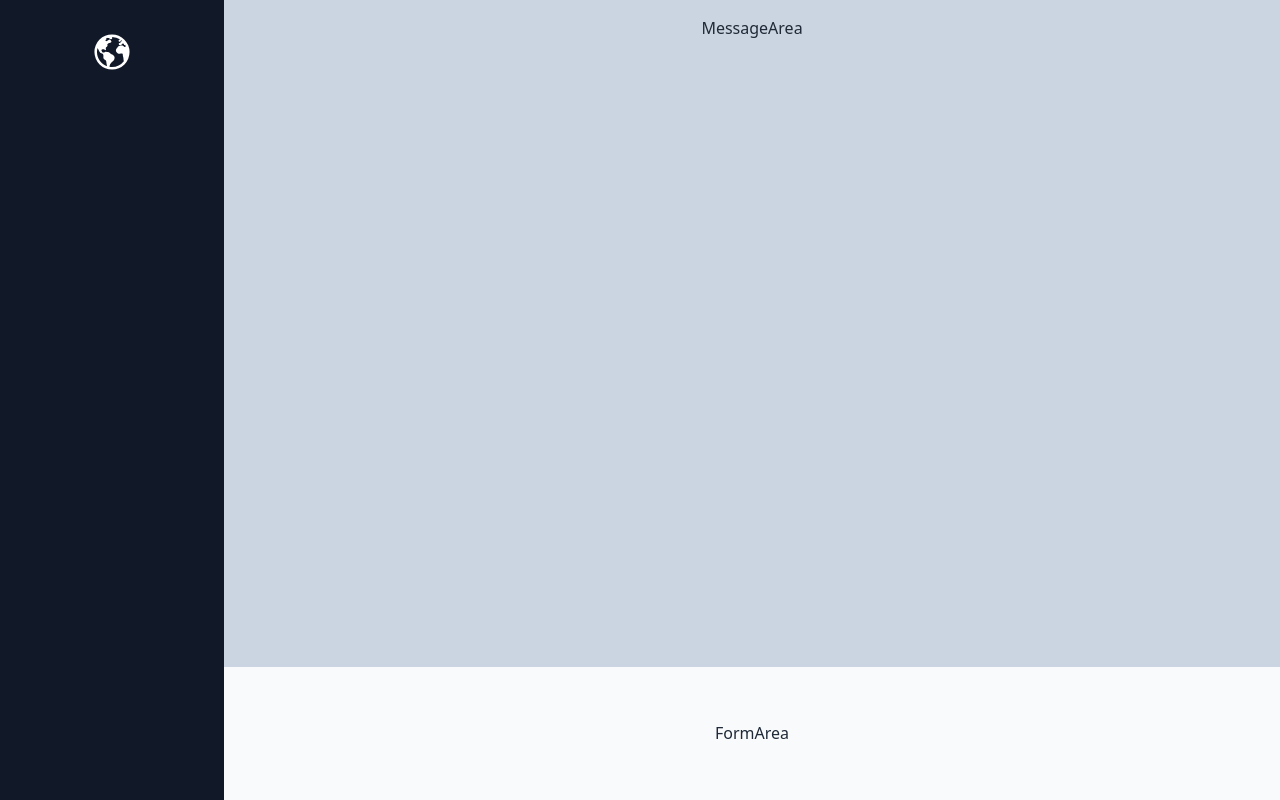
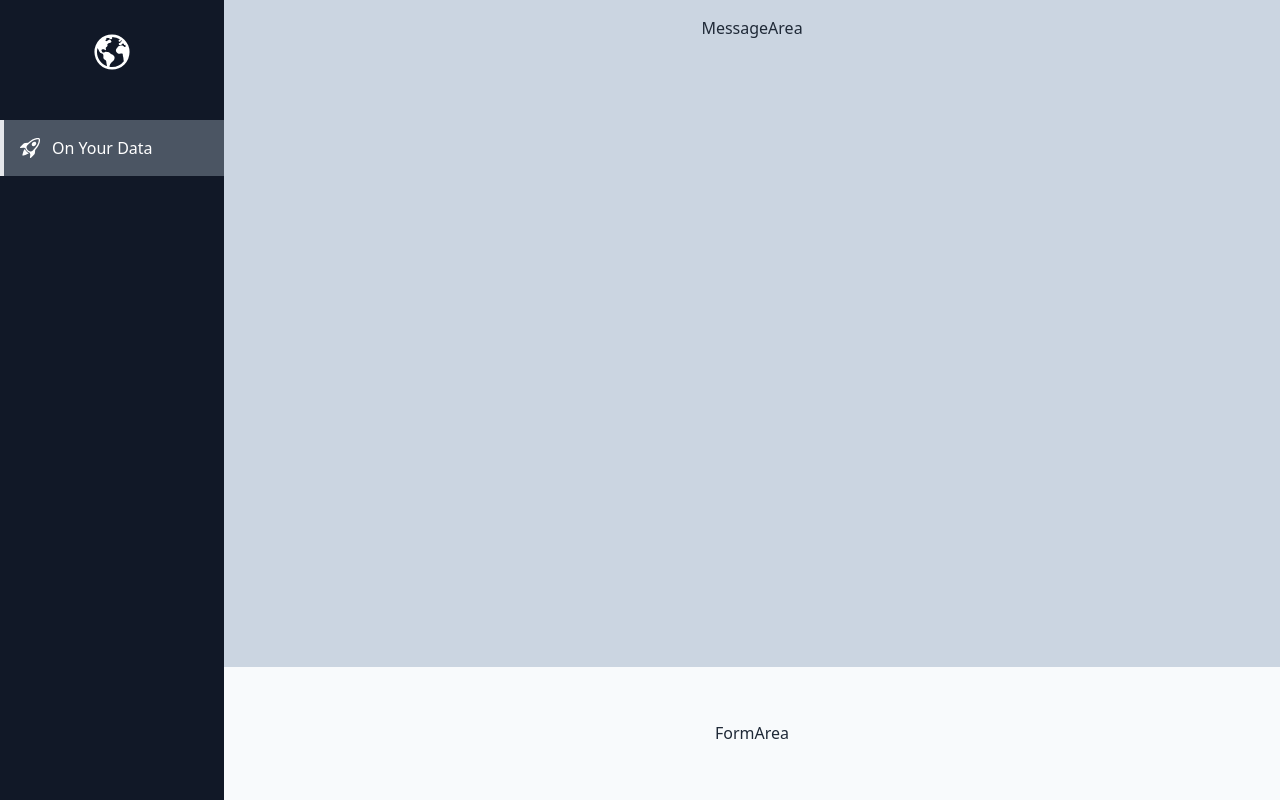
Before and after one commit to takakimiyajima/rag-aoai-frontend, a Next.js app: page / in a window 1280 px wide. Built offline with nearby package versions, Linux system fonts and the light colour scheme.

Commit message:
feat: nav list

```diff
--- /dev/null
+++ b/src/components/NavList/NavItem.tsx
@@ -0,0 +1,24 @@
+'use client'
+
+import Link from 'next/link'
+import { usePathname } from 'next/navigation'
+import React from 'react'
+
+interface NavItemProps {
+  label: string
+  link: string
+  icon: React.ReactNode
+}
+
+const NavItem = ({ label, link, icon }: NavItemProps) => {
+  const pathname = usePathname()
+
+  return (
+    <Link href={link} className={`flex p-4 items-center w-full hover:bg-gray-600 font-medium ${pathname === link ? 'bg-gray-600 border-l-4 border-r-gray-100' : ''}`}>
+      <div className='mr-3'>{icon}</div>
+      <div>{label}</div>
+    </Link>
+  )
+}
+
+export default NavItem
--- /dev/null
+++ b/src/components/NavList/NavList.tsx
@@ -0,0 +1,32 @@
+import React from 'react'
+import { BsRocketTakeoff } from 'react-icons/bs'
+import { FaRocket } from 'react-icons/fa'
+import NavItem from './NavItem'
+
+interface NavListProps {
+  id: string
+  label: string
+  link: string
+  icon: React.ReactNode
+}
+
+const NavList = () => {
+  const navList: NavListProps[] = [
+    {
+      id: '1',
+      label: 'On Your Data',
+      link: '/',
+      icon: <BsRocketTakeoff className='size-5' />,
+    },
+  ]
+
+  return (
+    <div className='mt-12'>
+      {navList.map((navItem) => (
+        <NavItem key={navItem.id} {...navItem} />
+      ))}
+    </div>
+  )
+}
+
+export default NavList
--- a/src/components/SideMenu/SideMenu.tsx
+++ b/src/components/SideMenu/SideMenu.tsx
@@ -1,5 +1,5 @@
 import { IoEarth } from 'react-icons/io5'
-// import NavList from ''
+import NavList from '@/components/NavList/NavList'
 
 const SideMenu = () => {
   return (
@@ -7,7 +7,7 @@
       <h1 className='flex justify-center px-4 text-2xl font-bold'>
         <IoEarth className='size-10' />
       </h1>
-      {/* <NavList /> */}
+      <NavList />
     </div>
   )
 }
```
